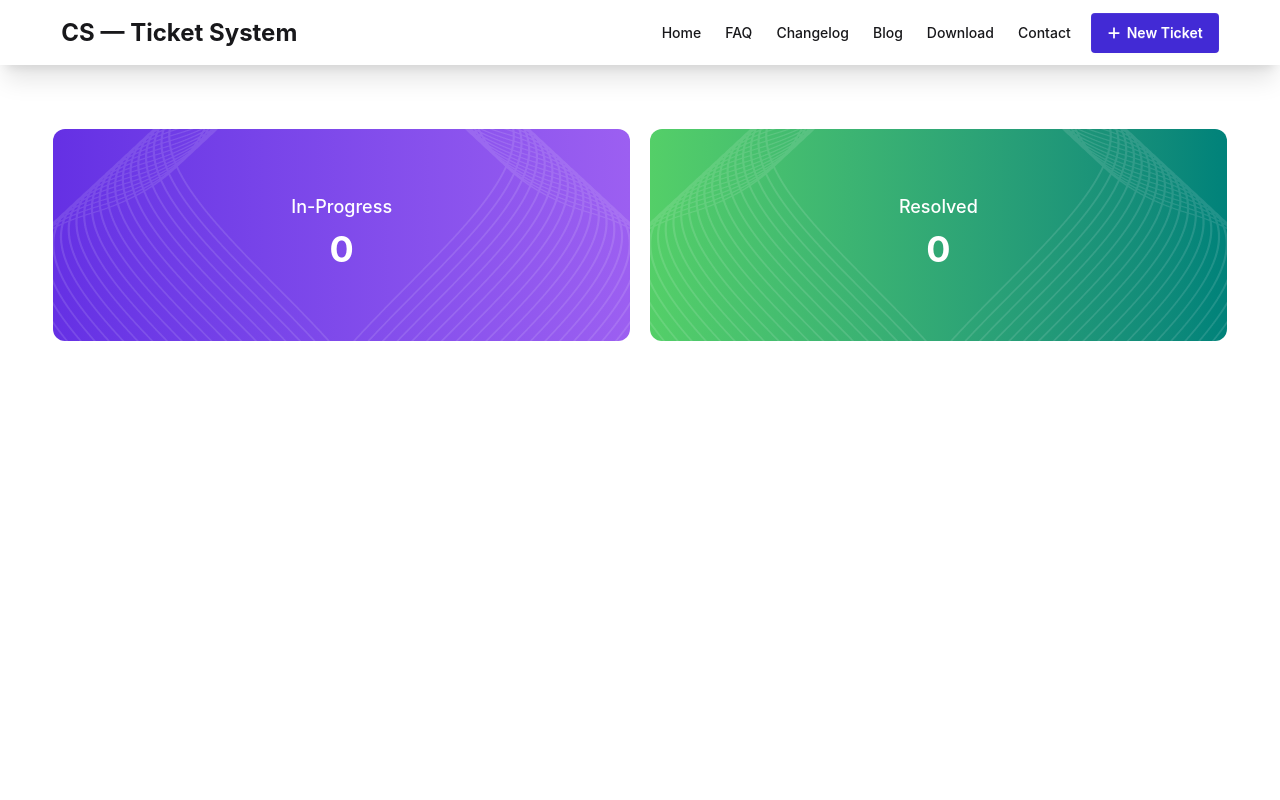
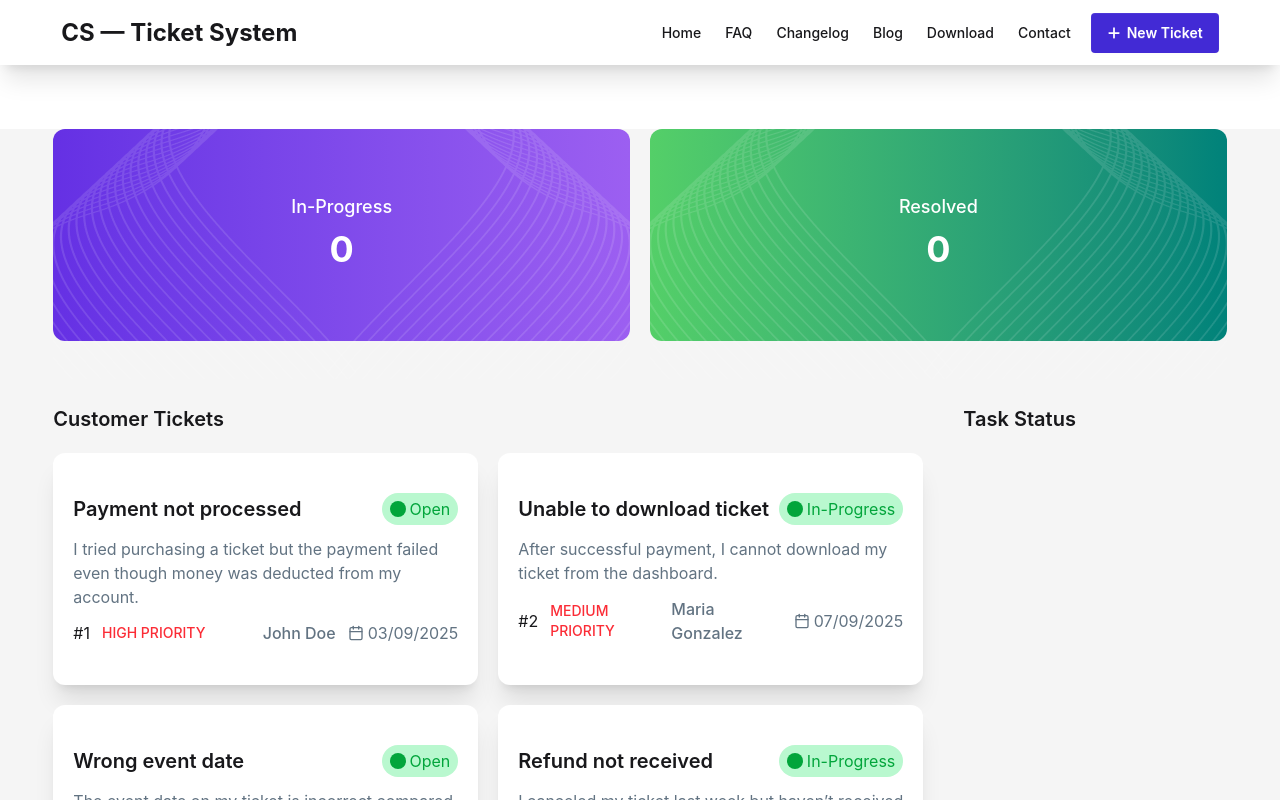
Before and after one commit to mramitkb/Customer-Support-Zone-A7, a React (Vite) app: page / in a window 1280 px wide. Shown: the top 800 px of the page. Built offline with nearby package versions, Linux system fonts and the light colour scheme.

Commit message:
Tickets Section done

```diff
--- a/index.html
+++ b/index.html
@@ -2,7 +2,7 @@
 <html lang="en" data-theme="light">
   <head>
     <meta charset="UTF-8" />
-    <link rel="icon" type="image/svg+xml" href="/vite.svg" />
+    <link rel="icon" type="image/svg+xml" href="./src/assets/support-ticket.png" />
     <meta name="viewport" content="width=device-width, initial-scale=1.0" />
     <title>Customer Support Zone</title>
   </head>
--- a/public/tickets.json
+++ b/public/tickets.json
@@ -106,5 +106,31 @@
     "priority": "HIGH PRIORITY",
     "status": "Open",
     "createdAt": "14/09/2025"
-  }
+  },{
+  "id": 13,
+  "title": "Unable to change seat",
+  "description": "I want to change my seat selection but the system does not allow any modifications.",
+  "customer": "Liam Johnson",
+  "priority": "LOW PRIORITY",
+  "status": "Open",
+  "createdAt": "26/09/2025"
+},
+{
+  "id": 14,
+  "title": "QR code not scanning",
+  "description": "The QR code on my ticket is not scanning at the event entry gate.",
+  "customer": "Chen Wei",
+  "priority": "HIGH PRIORITY",
+  "status": "In-Progress",
+  "createdAt": "24/09/2025"
+},
+{
+  "id": 15,
+  "title": "Account verification email not received",
+  "description": "I signed up for a new account but did not receive the verification email.",
+  "customer": "Sara Ahmed",
+  "priority": "MEDIUM PRIORITY",
+  "status": "Open",
+  "createdAt": "27/09/2025"
+}
 ]
--- a/src/App.jsx
+++ b/src/App.jsx
@@ -1,14 +1,65 @@
-import { ToastContainer } from "react-toastify"
+import { Bounce, toast, ToastContainer } from "react-toastify"
 import Navbar from "./components/Navbar/Navbar"
-import Banner from "./components/Navbar/Banner/Banner"
+import Banner from "./components/Banner/Banner"
+import Tickets from "./components/CustomerTickets/Tickets"
+import Tasks from "./components/Task/Tasks"
+import { Suspense, useState } from "react"
 
+const fetchPromise = async() => {
+    const res = await fetch("/tickets.json");
+    return res.json();
+}
+const ticketsPromise = fetchPromise();
 
 function App() {
+    const [customerTicket, setCustomerTicket] = useState([]);
+    const [resolved, setResolved] = useState([])
+
+    const handleCustomerTicket = (ticket) => {
+        toast.info('Ticket added!', {
+            position: "top-right",
+            autoClose: 5000,
+            hideProgressBar: false,
+            closeOnClick: true,
+            pauseOnHover: true,
+            draggable: true,
+            progress: undefined,
+            theme: "light",
+            transition: Bounce,
+        });
+        setCustomerTicket([...customerTicket, ticket]);
+
+    }
+
+    const handleRemoveTask = (taskTicket) => {
+        const remainingTickets = customerTicket.filter(task => task.id !== taskTicket.id);
+        setCustomerTicket(remainingTickets)
+        setResolved(remainingTickets);
+        toast.success('Task Resolved!', {
+            position: "top-right",
+            autoClose: 5000,
+            hideProgressBar: false,
+            closeOnClick: true,
+            pauseOnHover: true,
+            draggable: true,
+            progress: undefined,
+            theme: "dark",
+            transition: Bounce,
+        });
+    }
   return (
     <>
       <div>
             <Navbar></Navbar>
-            <Banner></Banner>
+            <div className="bg-[#F5F5F5]">
+                <Banner customerTicket={customerTicket} resolved={resolved}></Banner>
+                <div className="w-11/12 mx-auto grid grid-cols-1 md:grid-cols-12 gap-10">
+                    <Suspense fallback={<p className="font-bold text-3xl">Loading...</p>}>
+                        <Tickets ticketsPromise={ticketsPromise}  handleCustomerTicket={handleCustomerTicket}></Tickets>
+                    </Suspense>
+                    <Tasks customerTicket={customerTicket} setCustomerTicket={setCustomerTicket} handleRemoveTask={handleRemoveTask}></Tasks>
+                </div>
+            </div>
       </div>
 
 
--- a/src/assets/files/assignmentNotes.md
+++ b/src/assets/files/Requirements.md
@@ -1,15 +1,9 @@
 
-## WELCOME TO ( সহজ সরল সিম্পল ) ASSIGNMENT-007
+## WELCOME TO ( সহজ সরল সিম্পল ) ASSIGNMENT-02
 
-### 📅 Deadline For 60 marks: 27th September, 2025 (11:59 pm ⏱️)
-
-### 📅 No Deadline For 50 marks
-
-### 📅 Deadline For 30 marks: Any time after 27th September , 2025 (11:59pm⏱️).
 
 ---
 
-# Private Repository: https://classroom.github.com/a/VVl8VKya
 
 # Customer Support Zone
 
@@ -97,4 +91,35 @@ Clicking **Complete Button**:
 5. It is removed from the **Customer Tickets list**.
 
 
+
+## 🧰 Required Technology Stack
+
+- **HTML**
+- **CSS** (Vanilla / Tailwind / DaisyUI)
+- **JavaScript**
+- **React.js** (Mandatory)
+
+> ⚠️ **Important:** The project must be built using **React.js**. Other frameworks such as Vue are not permitted.
+
 ---
+
+## 📌 Project Rules
+
+- ✅ At least **5 meaningful commits** are required.
+- ❌ Do not use dummy text where real data can be displayed.
+
+---
+
+## 🔗 Submission
+- **Live Link :** YOUR_DEPLOYED_URL_HERE
+- **GitHub Repository:** YOUR_REPO_URL_HERE
+
+
+### 📅 Deadline For 60 marks: 5th March, 2026 (11:59 pm ⏱️)
+
+### 📅 Deadline For 50 marks: 6th March, 2026 (11:59 pm ⏱️)
+
+### 📅 Deadline For 30 marks: Until the next assignment is published.
+
+
+---
--- a/src/components/Navbar/Banner/Banner.jsx
+++ b/src/components/Banner/Banner.jsx
@@ -1,19 +1,19 @@
 import React from 'react';
-import vector1 from "../../../assets/vector1.png"
+import vector1 from "../../assets/vector1.png"
 
-const Banner = () => {
+const Banner = ({customerTicket, resolved}) => {
     return (
-        <div className='flex flex-col md:flex-row items-center justify-between gap-5 w-11/12 mx-auto my-16'>
+        <div className='flex flex-col md:flex-row items-center justify-between gap-5 w-11/12 mx-auto my-12 md:my-16'>
             <div className='relative flex-1 w-full text-center space-y-2 py-16 text-white rounded-xl bg-linear-to-r from-[#6530E4] to-[#9C5FF1]'>
                 <img className='absolute top-0 left-0' src={vector1} alt="" />
                 <p className='font-medium text-lg'>In-Progress</p>
-                <p className='font-bold text-4xl'>0</p>
+                <p className='font-bold text-4xl'>{customerTicket.length}</p>
                 <img className='absolute top-0 right-0 transform scale-x-[-1]' src={vector1} alt="" />
             </div>
             <div className='relative flex-1 w-full text-center space-y-2 py-16 text-white rounded-xl bg-linear-to-r from-[#54CF68] to-[#00827A]'>
                 <img className='absolute top-0 left-0' src={vector1} alt="" />
                 <p className='font-medium text-lg'>Resolved</p>
-                <p className='font-bold text-4xl'>0</p>
+                <p className='font-bold text-4xl'>{resolved.length}</p>
                 <img className='absolute top-0 right-0 transform scale-x-[-1]' src={vector1} alt="" />
             </div>
         </div>
--- /dev/null
+++ b/src/components/CustomerTickets/TicketCard.jsx
@@ -0,0 +1,35 @@
+import React from 'react';
+import { FaCircle } from 'react-icons/fa6';
+import { LuCalendar } from 'react-icons/lu';
+
+const TicketCard = ({ticket, handleCustomerTicket}) => {
+    const {id, title, description, customer, priority, createdAt, status} = ticket;
+
+    return (
+        <div onClick={() => handleCustomerTicket(ticket)} className='cursor-pointer transition-transform duration-700 hover:scale-105 rounded-xl p-5 py-10 bg-white shadow-xl space-y-3'>
+            <div className='flex items-center justify-between'>
+                <h1 className='font-semibold text-xl'>{title}</h1>
+                <div className='flex items-center justify-center gap-1 px-2 py-1 rounded-2xl bg-[#B9F8CF] text-[#02A53B]'>
+                    <FaCircle />
+                    <p>{status}</p>
+                </div>
+            </div>
+            <p className='text-[#627382]'>{description}</p>
+            <div className='flex items-center justify-between'>
+                <div className='flex items-center justify-center gap-3'>
+                    <p>#{id}</p>
+                    <p className='text-red-500 font-medium text-sm'>{priority}</p>
+                </div>
+                <div className='flex items-center justify-center gap-3 text-[#627382]'>
+                    <h2 className='font-medium'>{customer}</h2>
+                    <div className='flex items-center justify-center gap-1'>
+                        <LuCalendar />
+                        <p>{createdAt}</p>
+                    </div>
+                </div>
+            </div>
+        </div>
+    );
+};
+
+export default TicketCard;
--- /dev/null
+++ b/src/components/CustomerTickets/Tickets.jsx
@@ -0,0 +1,18 @@
+import React, { use } from 'react';
+import TicketCard from './TicketCard';
+
+const Tickets = ({ticketsPromise, handleCustomerTicket}) => {
+    const tickets = use(ticketsPromise);
+    return (
+        <div className='col-span-9'>
+            <h1 className='font-semibold text-xl'>Customer Tickets</h1>
+            <div className='grid grid-cols-1 md:grid-cols-2 gap-5 mt-5'>
+                {
+                    tickets.map(ticket => <TicketCard key={ticket.id} ticket={ticket} handleCustomerTicket={handleCustomerTicket}></TicketCard>)
+                }
+            </div>
+        </div>
+    );
+};
+
+export default Tickets;
--- /dev/null
+++ b/src/components/Task/TaskCard.jsx
@@ -0,0 +1,16 @@
+import React from 'react';
+
+const TaskCard = ({taskTicket, handleRemoveTask}) => {
+
+    return (
+        <div>
+
+                <div className='space-y-3 bg-white p-5 rounded-xl shadow-lg'>
+                    <h1 className='font-semibold text-lg'>{taskTicket.title}</h1>
+                    <button onClick={() => handleRemoveTask(taskTicket)} className='btn w-full bg-green-600 text-white border-none text-base'>Complete</button>
+                </div>
+        </div>
+    );
+};
+
+export default TaskCard;
--- /dev/null
+++ b/src/components/Task/Tasks.jsx
@@ -0,0 +1,21 @@
+import React from 'react';
+import TaskCard from './TaskCard';
+
+const Tasks = ({customerTicket, setCustomerTicket, handleRemoveTask}) => {
+
+    return (
+        <div className='col-span-3'>
+            <h1 className='font-semibold text-xl'>Task Status</h1>
+            <div className='mt-5'>
+                {/* <h2 className='text-[#627382] font-medium'>Select a ticket to add to Task Status</h2> */}
+                <div className='space-y-3'>
+                    {
+                        customerTicket.map(taskTicket => <TaskCard key={taskTicket.id} taskTicket={taskTicket} customerTicket={customerTicket} setCustomerTicket={setCustomerTicket} handleRemoveTask={handleRemoveTask}></TaskCard>)
+                    }
+                </div>
+            </div>
+        </div>
+    );
+};
+
+export default Tasks;
```
